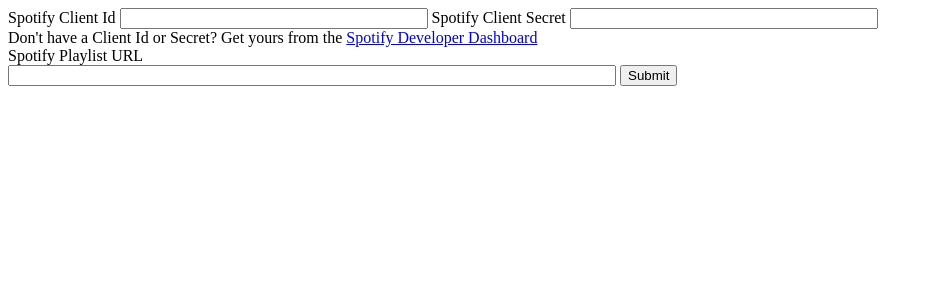
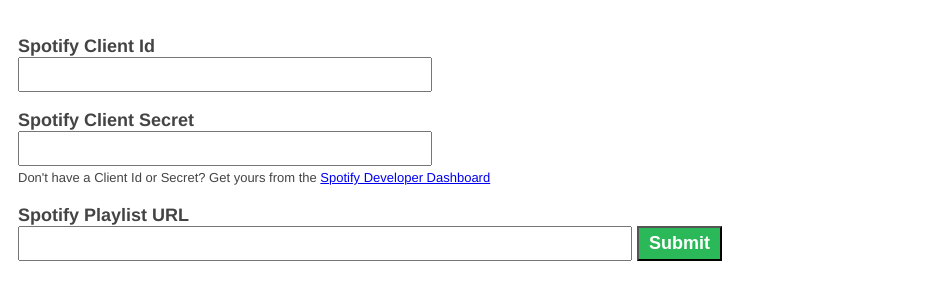
Before and after one commit to deepakg/spotify_collage_maker, a Flask app: page / in a window 1280 px wide. Shown: the top 300 px of the page, without its empty margins (0-933 px from the left). Run offline with Flask 2, Linux system fonts and the light colour scheme.

Commit message:
Styled the UI for better usability

```diff
--- a/templates/index.html
+++ b/templates/index.html
@@ -2,23 +2,70 @@
 <html>
   <head>
     <title>Spotify Collage Maker</title>
+    <style type="text/css">
+      body {
+	  padding:10px;
+	  font-family:Helvetica, Arial, sans-serif;
+	  color: #444;
+	  font-size:large;
+      }
+      label {
+	  font-weight: bolder;
+      }
+      input[type=text] {
+	  font-size:large;
+	  padding:5px;
+	  width: 400px;
+      }
+      input[type=submit], button {
+	  background-color: rgb(42,184,89);
+	  color:white;
+	  font-weight:bold;
+	  font-size:large;
+	  padding:5px 10px 5px 10px;
+      }
+      input[type=range] {
+	  width:600px;
+      }
+      span.small {
+	  font-size:small;
+      }
+      th {
+	  text-align:left;
+	  padding: 5px 3px 5px 3px;
+      }
+      td {
+	  padding:3px
+      }
+      tr > td:first-child {
+	  text-align:right;
+	  margin-right:2px;
+      }
+    </style>
   </head>
   <body {% if items and img_urls %}onload="init()"{% endif %}>
     <form method="post">
-      <label>Spotify Client Id</label>
-      <input type="text" name="spotify_client_id" value="{{spotify_client_id}}" style="width: 300px">
-      <label>Spotify Client Secret</label>
-      <input type="text" name="spotify_client_secret" value="{{spotify_client_secret}}" style="width: 300px"><br/>
-      Don't have a Client Id or Secret? Get yours from the <a href="https://developer.spotify.com/dashboard/applications" target="_blank">Spotify Developer Dashboard</a><br/>
+      <p>
+	<label>Spotify Client Id</label><br/>
+	<input type="text" name="spotify_client_id" value="{{spotify_client_id}}">
+      </p>
+      <p>
+	<label>Spotify Client Secret</label><br/>
+	<input type="text" name="spotify_client_secret" value="{{spotify_client_secret}}"><br/>
+	<span class="small">Don't have a Client Id or Secret? Get yours from the <a href="https://developer.spotify.com/dashboard/applications" target="_blank">Spotify Developer Dashboard</a></span>
+      </p>
+      <p>
 	<label>Spotify Playlist URL</label><br/>
 	<input type="text" name="spotify_playlist_url" style="width:600px" value="{{spotify_playlist_url}}">
 	<input type="submit" name="Submit">
+      </p>
     </form>
     {% if items and img_urls %}
     <section style="display:table;">
       <div style="display:table-row;">
 	<div style="display:table-cell;width:300px; min-width:300px">
-	  <table border="1">
+	  <table>
+	    <tr><th colspan="2">Track Listing</th></tr>
 	    {% for item in items %}
 	    <tr><td>{{loop.index}}</td><td>{{item.track.name}}</td></tr>
 	    {%- endfor %}
@@ -30,11 +77,17 @@
 	    <img src="{{url}}" crossorigin=""/>
 	    {%- endfor %}
 	  </div>
+	  <p>
+	    <button id="download">Download Collage</button>
+	  </p>
+	  <p>
 	    <label>Number of columns in the collage:</label> <label id="numColsValue"></label><br/>
-	  <input type="range" min="1" max="54" value="6" id="numCols" style="width:600px">
-	  <button id="download" style="background-color:blue; color:white; font-weight:bold">Download</button><br/>
+	    <input type="range" min="1" max="54" value="6" id="numCols"/>
+	  </p>
+	  <p>
 	    <canvas id="example" width="200" height="200">
 	    </canvas>
+	  </p>
 	</div>
       </div>
       <canvas id="downloader" width="1800" height="1800" style="display:none">
```
Lines whose indentation alone changed are shown as unchanged.
